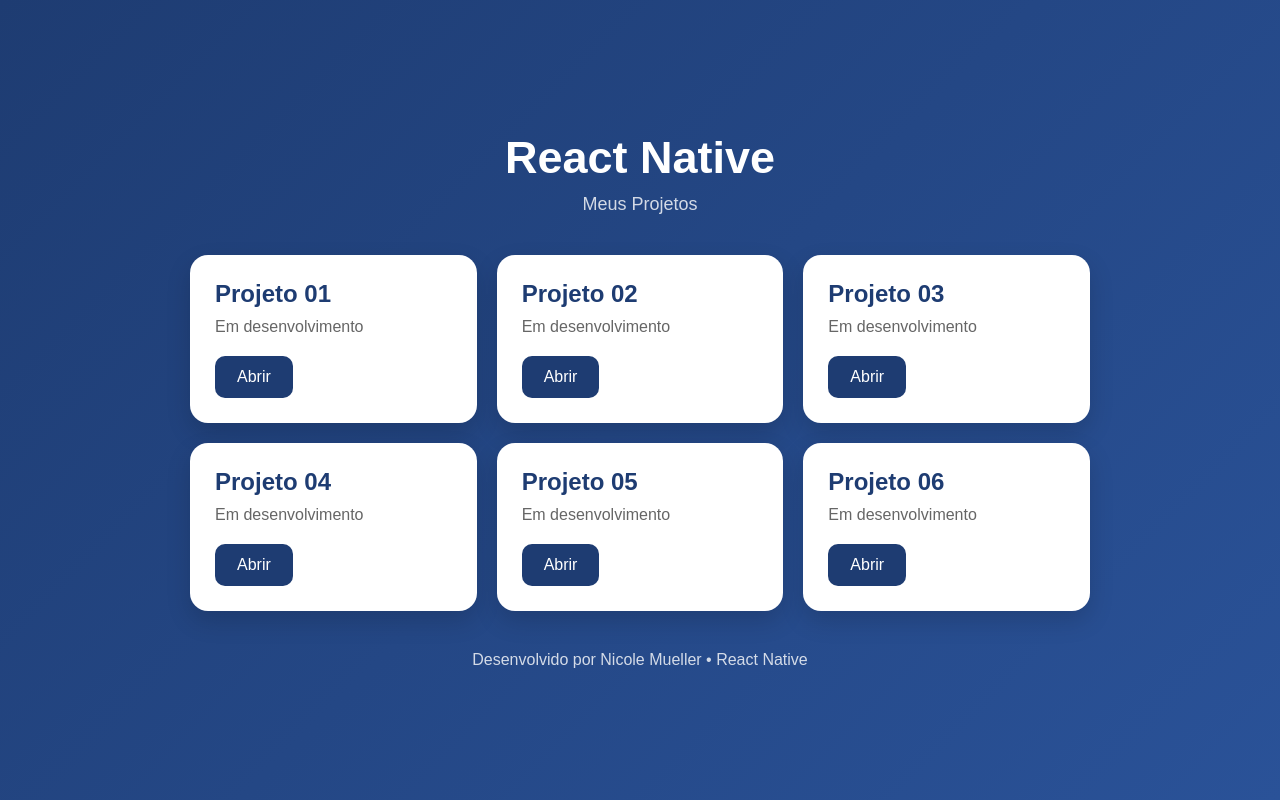
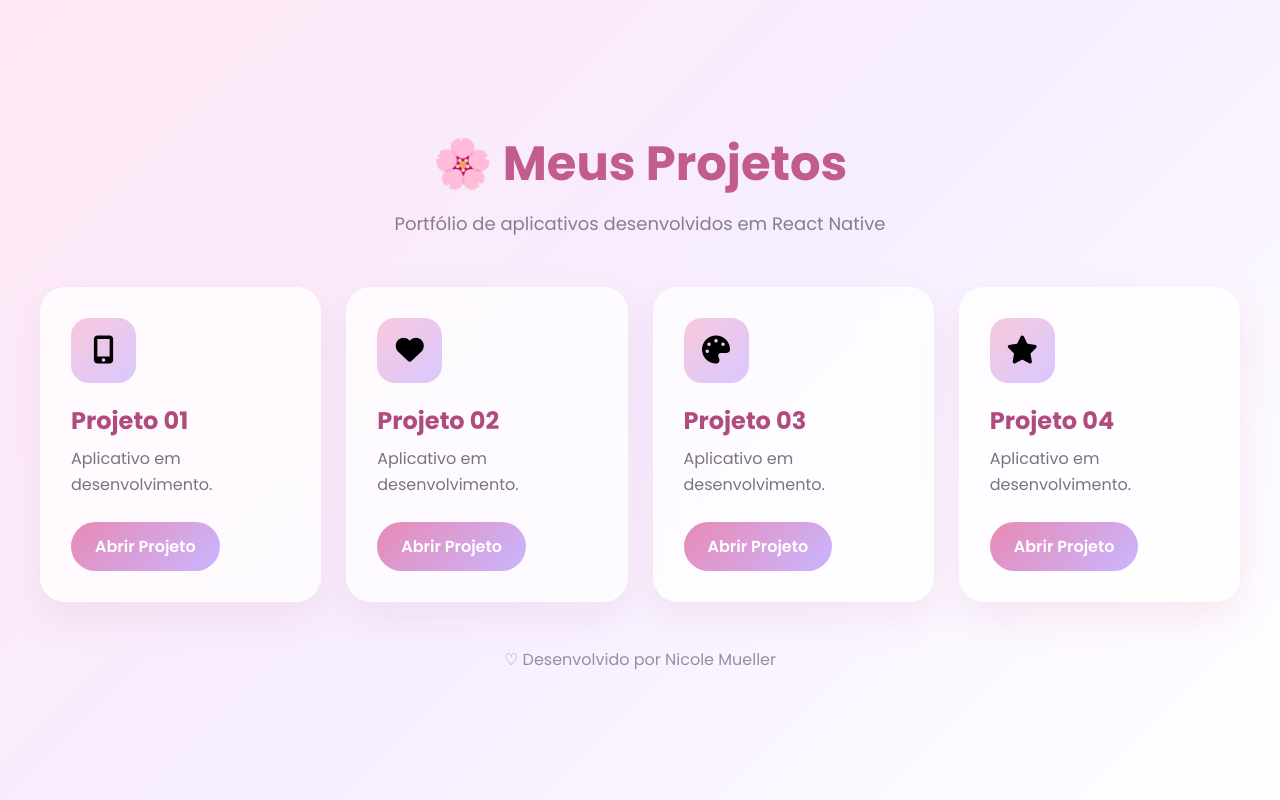
Before and after one commit to nicolekauane/terceiroano2026, a plain HTML site: page index.html in a window 1280 px wide. Drawn offline with Linux system fonts and the light colour scheme.

Commit message:
index teste 3

```diff
--- a/index.html
+++ b/index.html
@@ -1,10 +1,14 @@
 <!DOCTYPE html>
-<html lang="pt-BR">
+<html lang="pt-br">
 
 <head>
     <meta charset="UTF-8">
-    <title>Meus Projetos React Native</title>
+    <title>Portfólio React Native</title>
+
     <link rel="stylesheet" href="style.css">
+
+    <link rel="stylesheet"
+    href="https://cdnjs.cloudflare.com/ajax/libs/font-awesome/6.7.2/css/all.min.css">
 </head>
 
 <body>
@@ -12,55 +16,89 @@
 <div class="container">
 
 <header>
-        <h1>React Native</h1>
-        <p>Meus Projetos</p>
+
+<h1>🌸 Meus Projetos</h1>
+
+<p>Portfólio de aplicativos desenvolvidos em React Native</p>
+
 </header>
 
 <section class="projetos">
 
 <div class="card">
+
+<div class="icone">
+<i class="fa-solid fa-mobile-screen-button"></i>
+</div>
+
 <h2>Projeto 01</h2>
-            <p>Em desenvolvimento</p>
-            <a href="#">Abrir</a>
+
+<p>Aplicativo em desenvolvimento.</p>
+
+<a href="#" class="botao">
+Abrir Projeto
+</a>
+
 </div>
 
 <div class="card">
+
+<div class="icone">
+<i class="fa-solid fa-heart"></i>
+</div>
+
 <h2>Projeto 02</h2>
-            <p>Em desenvolvimento</p>
-            <a href="#">Abrir</a>
+
+<p>Aplicativo em desenvolvimento.</p>
+
+<a href="#" class="botao">
+Abrir Projeto
+</a>
+
 </div>
 
 <div class="card">
+
+<div class="icone">
+<i class="fa-solid fa-palette"></i>
+</div>
+
 <h2>Projeto 03</h2>
-            <p>Em desenvolvimento</p>
-            <a href="#">Abrir</a>
+
+<p>Aplicativo em desenvolvimento.</p>
+
+<a href="#" class="botao">
+Abrir Projeto
+</a>
+
 </div>
 
 <div class="card">
-            <h2>Projeto 04</h2>
-            <p>Em desenvolvimento</p>
-            <a href="#">Abrir</a>
+
+<div class="icone">
+<i class="fa-solid fa-star"></i>
 </div>
 
-        <div class="card">
-            <h2>Projeto 05</h2>
-            <p>Em desenvolvimento</p>
-            <a href="#">Abrir</a>
-        </div>
+<h2>Projeto 04</h2>
 
-        <div class="card">
-            <h2>Projeto 06</h2>
-            <p>Em desenvolvimento</p>
-            <a href="#">Abrir</a>
+<p>Aplicativo em desenvolvimento.</p>
+
+<a href="#" class="botao">
+Abrir Projeto
+</a>
+
 </div>
 
 </section>
 
 <footer>
-        Desenvolvido por Nicole Mueller • React Native
+
+♡ Desenvolvido por Nicole Mueller
+
 </footer>
 
 </div>
 
 </body>
+
 </html>
--- a/style.css
+++ b/style.css
@@ -1,84 +1,104 @@
+@import url('https://fonts.googleapis.com/css2?family=Poppins:wght@300;400;500;600;700&display=swap');
+
 *{
-    margin: 0;
-    padding: 0;
-    box-sizing: border-box;
-    font-family: "Poppins", sans-serif;
+    margin:0;
+    padding:0;
+    box-sizing:border-box;
+    font-family:'Poppins',sans-serif;
 }
 
 body{
-    background: linear-gradient(135deg,#1e3c72,#2a5298);
-    min-height: 100vh;
-    display: flex;
-    justify-content: center;
-    align-items: center;
+    background:linear-gradient(135deg,#FFE7F3,#F6EEFF,#FFFFFF);
+    min-height:100vh;
+    display:flex;
+    justify-content:center;
+    align-items:center;
+    padding:40px;
 }
 
 .container{
-    width: 90%;
-    max-width: 900px;
+    width:100%;
+    max-width:1200px;
 }
 
 header{
-    text-align: center;
-    color: white;
-    margin-bottom: 40px;
+    text-align:center;
+    margin-bottom:50px;
 }
 
 header h1{
-    font-size: 45px;
-    margin-bottom: 10px;
+    font-size:48px;
+    color:#C35C8E;
+    font-weight:700;
 }
 
 header p{
-    font-size: 18px;
-    opacity: .8;
+    color:#8A7B93;
+    margin-top:10px;
+    font-size:18px;
 }
 
 .projetos{
-    display: grid;
-    grid-template-columns: repeat(auto-fit,minmax(250px,1fr));
-    gap: 20px;
+    display:grid;
+    grid-template-columns:repeat(auto-fit,minmax(280px,1fr));
+    gap:25px;
 }
 
 .card{
-    background: white;
-    border-radius: 18px;
-    padding: 25px;
-    transition: .3s;
-    box-shadow: 0 10px 25px rgba(0,0,0,.15);
+    background:rgba(255,255,255,.75);
+    backdrop-filter:blur(20px);
+    border-radius:25px;
+    padding:30px;
+    border:1px solid rgba(255,255,255,.5);
+    transition:.35s;
+    box-shadow:0 15px 35px rgba(228,147,191,.18);
 }
 
 .card:hover{
-    transform: translateY(-8px);
+    transform:translateY(-10px);
+    box-shadow:0 20px 45px rgba(228,147,191,.35);
+}
+
+.icone{
+    width:65px;
+    height:65px;
+    background:linear-gradient(135deg,#F8C8DC,#D9C8FF);
+    border-radius:18px;
+    display:flex;
+    justify-content:center;
+    align-items:center;
+    font-size:28px;
+    margin-bottom:20px;
 }
 
 .card h2{
-    color:#1e3c72;
-    margin-bottom:10px;
+    color:#B04B7E;
+    margin-bottom:8px;
 }
 
 .card p{
-    color:#666;
-    margin-bottom:20px;
+    color:#7B7285;
+    line-height:1.6;
+    margin-bottom:25px;
 }
 
-.card a{
+.botao{
     display:inline-block;
     text-decoration:none;
-    background:#1e3c72;
+    background:linear-gradient(135deg,#E88AB5,#C9B6FF);
     color:white;
-    padding:12px 22px;
-    border-radius:10px;
+    padding:12px 24px;
+    border-radius:30px;
+    font-weight:600;
     transition:.3s;
 }
 
-.card a:hover{
-    background:#2a5298;
+.botao:hover{
+    transform:scale(1.05);
 }
 
 footer{
     text-align:center;
-    color:white;
-    margin-top:40px;
-    opacity:.8;
+    margin-top:45px;
+    color:#9C8BA4;
 }
```
Lines whose indentation alone changed are shown as unchanged.
